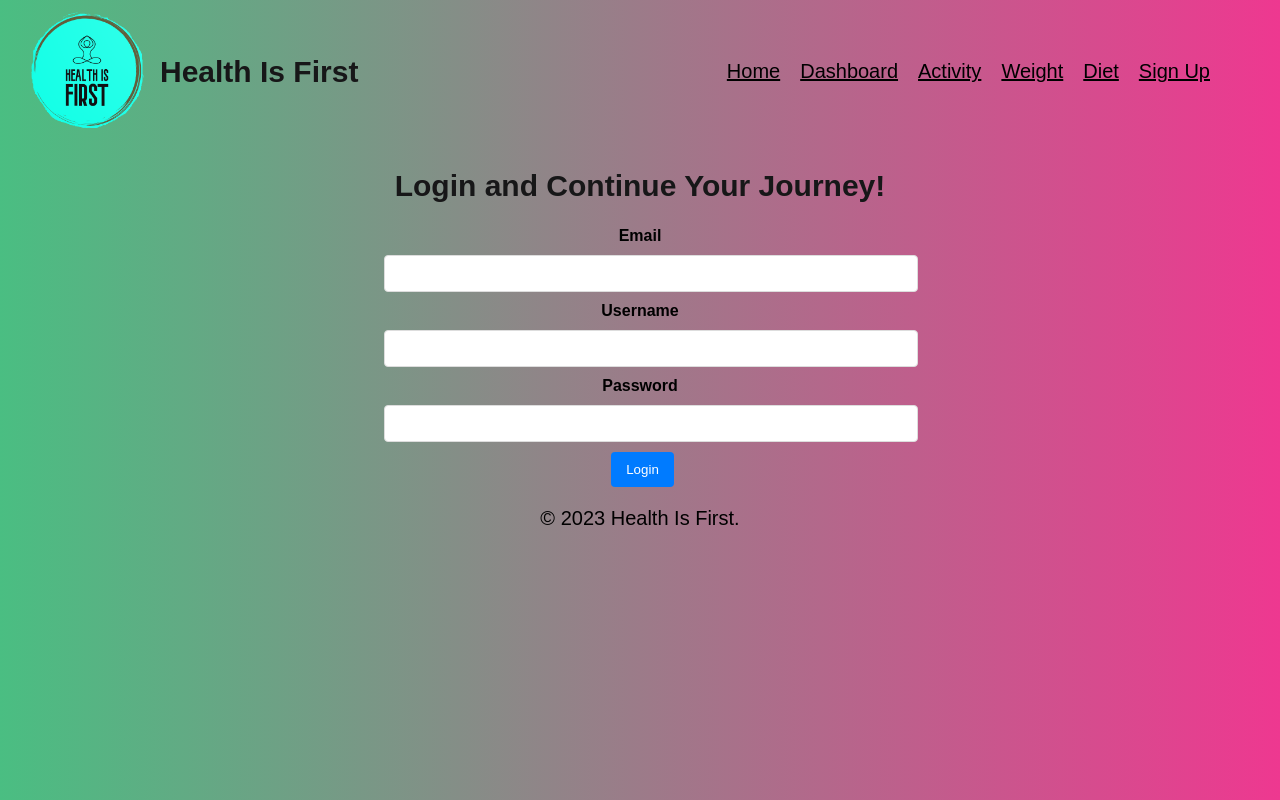
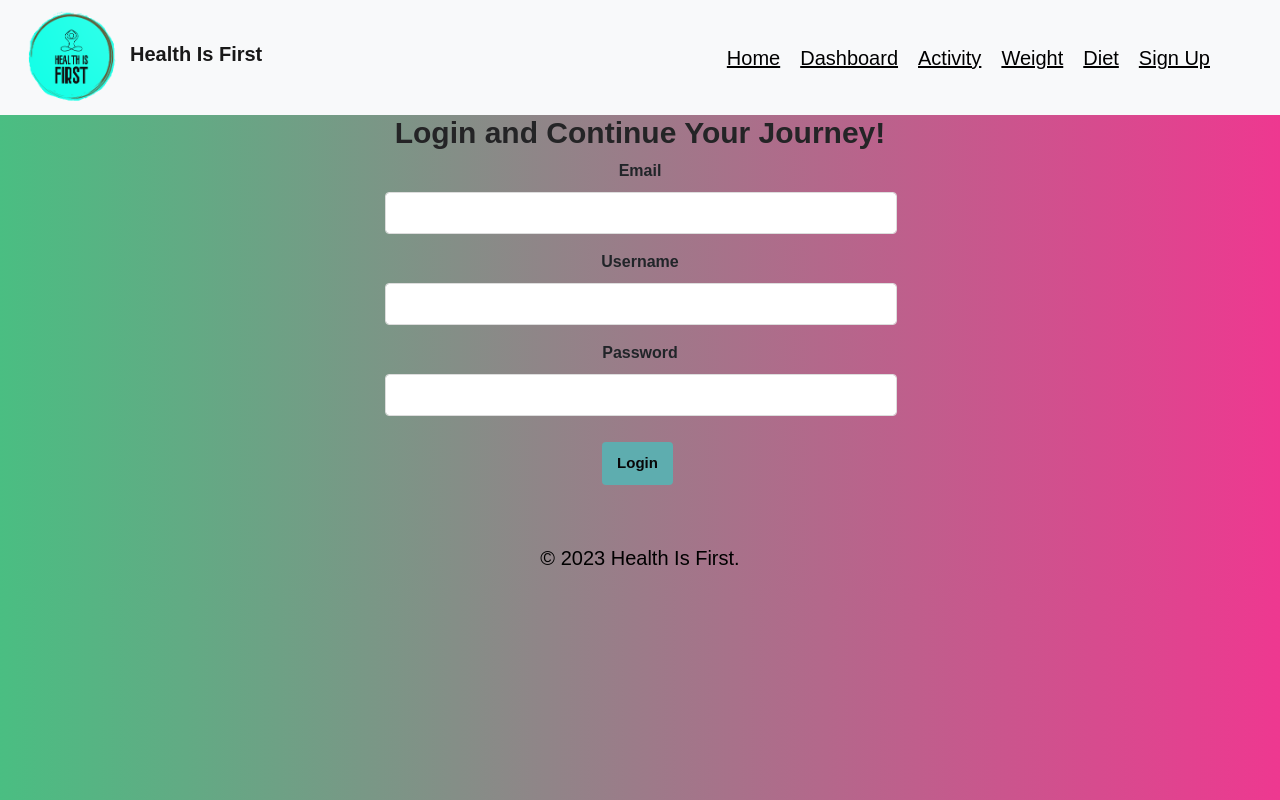
Before and after one commit to SaraArzideh/Health_Is_First, a React (Create React App) app in the folder frontend/: page /login in a window 1280 px wide. Built offline with nearby package versions, Linux system fonts and the light colour scheme.

Commit message:
styles updated

```diff
--- a/frontend/package.json
+++ b/frontend/package.json
@@ -6,6 +6,7 @@
     "@testing-library/jest-dom": "^5.17.0",
     "@testing-library/react": "^13.4.0",
     "@testing-library/user-event": "^13.5.0",
+    "bootstrap": "^5.3.2",
     "d3": "^7.8.5",
     "react": "^18.2.0",
     "react-dom": "^18.2.0",
--- a/frontend/public/index.html
+++ b/frontend/public/index.html
@@ -1,6 +1,8 @@
 <!DOCTYPE html>
 <html lang="en">
   <head>
+    <link href="https://maxcdn.bootstrapcdn.com/bootstrap/4.5.2/css/bootstrap.min.css" rel="stylesheet">
+
     <meta charset="utf-8" />
     <link rel="icon" href="%PUBLIC_URL%/favicon.ico" />
     <meta name="viewport" content="width=device-width, initial-scale=1" />
--- a/frontend/src/App.css
+++ b/frontend/src/App.css
@@ -1,11 +1,10 @@
-.App {
+/* Base Styles */
+body, .App {
   font-family: sans-serif;
-  text-decoration-color: #f4f4f4;
   text-align: center;
   margin: 0;
+  background: linear-gradient(to right, #4abe82,#ee3890);
   padding: 0;
-  width: 100%;
-  height: 100%;
 }
 
 .App-header {
@@ -16,25 +15,22 @@
   align-items: center;
   justify-content: center;
   font-size: calc(10px + 2vmin);
-  color: white;
+  color: rgb(251, 248, 248);
 }
 
-h1 {
+/* Typography */
+h1, h2 {
   font-family: /*'Snap ITC',*/ sans-serif;
-  font-size: 40px;
   color: rgb(36, 36, 38);
   font-weight: bold;
   font-style: normal;
 }
-
+h1{
+  font-size: 40px;
+}
 h2 {
-  font-family: sans-serif;
   font-size: 30px;
-  color: rgb(23, 23, 24);
-  font-weight: bold;
-  font-style: normal;
 }
-
 
 .footer {
   margin-top: auto;
@@ -44,8 +40,7 @@ h2 {
   font-weight: normal;
   font-style: normal;
 }
-
-/* Container */
+/* Form Styles  */
 .form-container {
   width: 300px;
   margin: auto;
@@ -57,11 +52,15 @@ h2 {
 /* Form Fields */
 .form-control {
   width: 100%;
-  padding: 10px;
-  margin: 10px 0;
+  padding: 20px;
+  margin: 1px;
   border: 1px solid #ddd;
   border-radius: 4px;
   transition: border-color 0.3s;
+}
+
+.form-label {
+  font-weight: bold;
 }
 
 .form-control:focus {
@@ -69,12 +68,12 @@ h2 {
   outline: none;
 }
 
-/* Buttons */
-.btn {
+/* Buttons Styles */
+.btn, .button {
   padding: 10px 15px;
+  margin:10px;
   border: none;
   border-radius: 4px;
-  background-color: #007bff;
   color: #fff;
   cursor: pointer;
   transition: background-color 0.3s;
@@ -82,11 +81,6 @@ h2 {
 
 .btn:hover {
   background-color: #0056b3;
-}
-
-/* Labels */
-.form-label {
-  font-weight: bold;
 }
 
 /* Feedback/Error Messages */
@@ -116,58 +110,29 @@ h2 {
   color: white;
 }
 
-/* Base button */
-.button {
-  display: inline-block;
-  padding: 10px 20px;
-  margin: 10px;
-  border: none;
-  border-radius: 5px;
-  background-color: #358ae4;
-  color: #ffffff;
-  cursor: pointer;
-  transition: background-color 0.3s;
-  text-decoration: none; /* To override default anchor styles */
-}
-
-.button:hover {
-  background-color: #192a76;
-  border-color: #365183;
-}
-
-/* Additional styles if needed */
 .button.primary {
   background-color: #34546d;
 }
 
-.button.secondary {
-  background-color: #36837c;
+.btn-secondary {
+  font-size: 15px;
+  font-weight: bold;
+  color:#080708;
+  background-color: #5eadaf;
 }
 
-
-body {
-  background-color: #649da8;
+/* Feedback Error Messages */
+.error-message{
+  color: rgb(69, 24, 24);
+  margin-top:5px;
 }
 
-body {
-  background: linear-gradient(to right, #4abe82, #ee3890); /* Horizontal gradient from orange to pink */
-}
-
-.App-logo {
-  height: 10vmin;
-  pointer-events: none;
-}
-
+/* Navbar Styles */
 .navbar {
   display: flex;
   align-items: center;
   justify-content: space-between;
-  padding: 10px 20px; /* Add some space around the content */
-}
-
-.navbar .logo-container {
-  display: flex;
-  align-items: center;
+  padding: 10px 20px;
 }
 
 .navbar-links {
@@ -185,31 +150,11 @@ body {
   gap: 10px;
 }
 
-.App-link {
-  color: #317a8e;
-}
-
-.logo {
-  width: 130px;
-  height: auto;
-}
-
-input::placeholder {
-  color: #000000;
-  font-size: 15px;
-}
-
-
-.app-container {
-  display: flex;
-  flex-direction: column;
-  min-height: 100vh;
-}
-
+/* Dashboard Page Styles */
 .dashboard-page .progress-sections {
-  display: flex;
+  display:flex;
   justify-content: space-between;
-  gap: 20px;  /* Provides spacing between the sections */
+  gap: 10px;  /* Provides spacing between the sections */
 }
 
 .dashboard-page .activity-progress,
@@ -218,5 +163,29 @@ input::placeholder {
   flex: 1;  /* Each section takes up equal width */
   padding: 20px;
   box-shadow: 0 4px 8px rgba(0, 0, 0, 0.1);  /* Optional: Adds a light shadow for visual depth */
-  border-radius: 5px;
+  border-radius: 4px;
 }
+/* Misc Styles */
+.App-link {
+  color: #317a8e;
+}
+
+input::placeholder {
+  color: #000000;
+  font-size: 15px;
+}
+
+.app-container {
+  display: flex;
+  flex-direction: column;
+  min-height: 100vh;
+}
+ /* logo */
+ .logo {
+  width: 100px;
+  height:auto;
+ }
+ .navbar .logo-container {
+  display: flex;
+  align-items: center;
+}
--- a/frontend/src/App.js
+++ b/frontend/src/App.js
@@ -1,6 +1,7 @@
 import logo from'./components/shared/logo.png';
 import React from 'react';
 import { BrowserRouter as Router, Route, Routes } from 'react-router-dom';
+import 'bootstrap/dist/css/bootstrap.min.css';
 
 //context provider
 import { DashboardProvider } from './context/DashboardContext';
--- a/frontend/src/components/LoginPage.js
+++ b/frontend/src/components/LoginPage.js
@@ -46,6 +46,7 @@ const LoginPage = (props) => {
 		}}>
 			<form className="mb-5">
 				<h2>{props.isSignUp ? "Tell Us a Bit and Let's Get Moving!" : "Login and Continue Your Journey!"}</h2>
+				<div className="form-group">
 					<label htmlFor="email" className="form-label">Email</label>
 					<input type="email"
 						id="email"
@@ -53,6 +54,8 @@ const LoginPage = (props) => {
 						className="form-control"
 						onChange={onChange}
 						value={state.email}/>
+				</div>
+				<div className="form-group">
 					<label htmlFor="username" className="form-label">Username</label>
 					<input type="text"
 						id="username"
@@ -60,6 +63,8 @@ const LoginPage = (props) => {
 						className="form-control"
 						onChange={onChange}
 						value={state.username}/>
+				</div>
+				<div className="form-group">
 					<label htmlFor="password" className="form-label">Password</label>
 					<input type="password"
 						id="password"
@@ -67,8 +72,20 @@ const LoginPage = (props) => {
 						className="form-control"
 						onChange={onChange}
 						value={state.password}/>
+				</div>
 				{props.isSignUp && (
-                    <>
+                    <div className="additional-details">
+						<div className="form-row">
+							<div className="form-group col-md-4">
+								<label htmlFor="age" className="form-label">Age</label>
+								<input type="text"
+									id="age"
+									name="age"
+									className="form-control"
+									onChange={onChange}
+									value={state.age} />
+							</div>
+							<div className="form-group col-md-4">
 								<label htmlFor="height" className="form-label">Height</label>
 								<input type="text"
 									id="height"
@@ -76,7 +93,8 @@ const LoginPage = (props) => {
 									className="form-control"
 									onChange={onChange}
 									value={state.height} />
-
+							</div>
+							<div className="form-group col-md-4">
 								<label htmlFor="currentWeight" className="form-label">Current Weight</label>
 								<input type="text"
 									id="currentWeight"
@@ -84,15 +102,9 @@ const LoginPage = (props) => {
 									className="form-control"
 									onChange={onChange}
 									value={state.currentWeight} />
-
-                        <label htmlFor="age" className="form-label">Age</label>
-                        <input type="text"
-                            id="age"
-                            name="age"
-                            className="form-control"
-                            onChange={onChange}
-                            value={state.age} />
-
+							</div>
+						</div>
+						<div className="form-group">
 							<label htmlFor="targetActivity" className="form-label">Target Activity (minutes/day)</label>
 							<input type="text"
 								id="targetActivity"
@@ -100,7 +112,8 @@ const LoginPage = (props) => {
 								className="form-control"
 								onChange={onChange}
 								value={state.targetActivity} />
-
+						</div>
+						<div className="form-group">
 							<label htmlFor="targetCalories" className="form-label">Target Consuming Calories (Calories/day)</label>
 							<input type="text"
 								id="targetCalories"
@@ -108,14 +121,16 @@ const LoginPage = (props) => {
 								className="form-control"
 								onChange={onChange}
 								value={state.targetCalories} />
-                    </>
+						</div>
+                    </div>
                 )}
-
+				<div>
 					{props.isSignUp ? (
-				<button onClick={onSubmit} style={{marginRight:5}} name="register" className="btn btn-secondary">Register</button>
+					<button onClick={onSubmit} style={{marginRight:5}} name="register" className="btn btn-secondary">Sign Up</button>
 					) : (
 					<button onClick={onSubmit} style={{marginLeft:5}} name="login" className="btn btn-secondary">Login</button>
 					)}
+				</div>
 			</form>
 		</div>
 	)
```
Also changed, not shown: 1 other file (tests, documents, lock files or other folders). Lines whose indentation alone changed are shown as unchanged.
